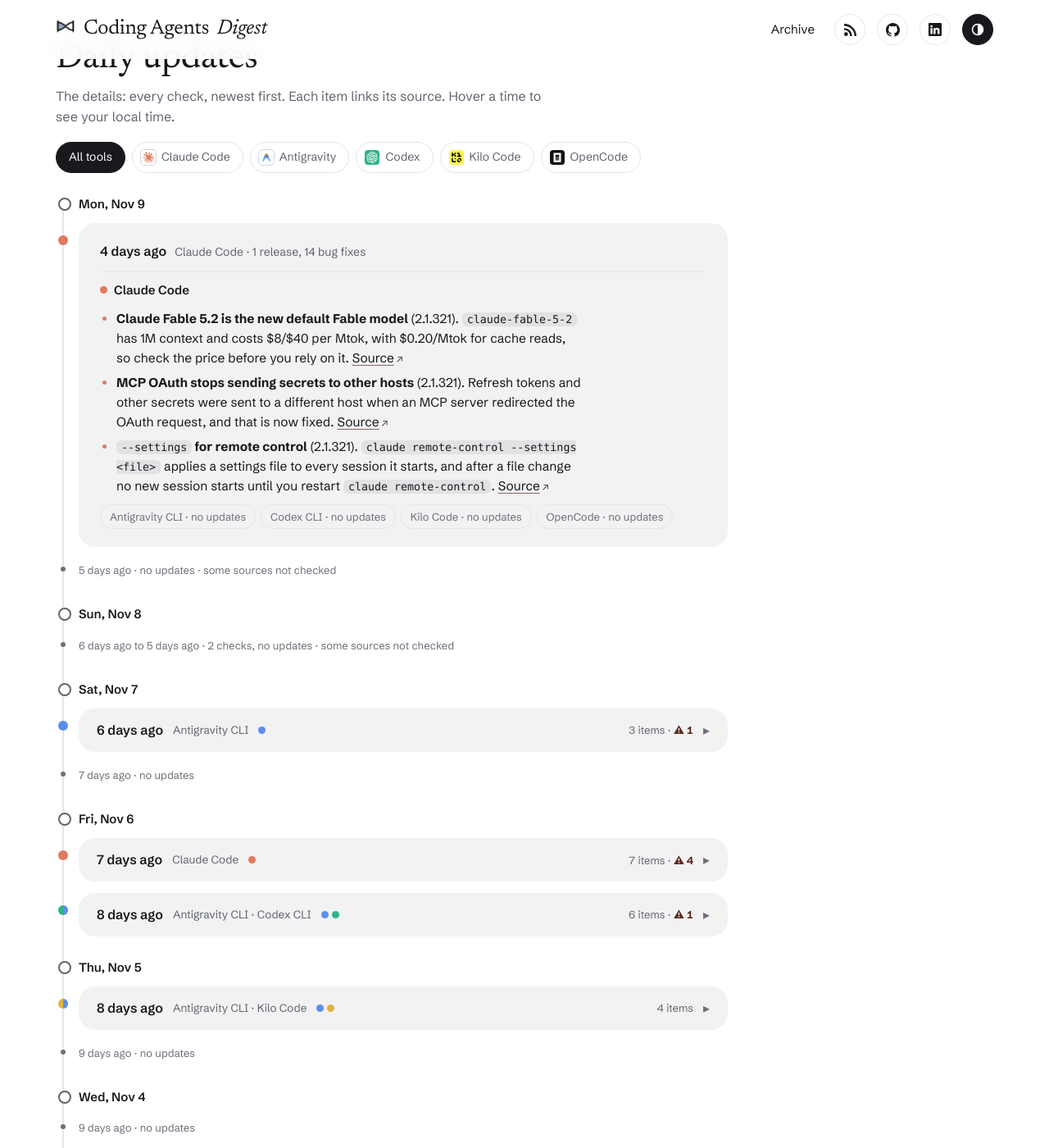
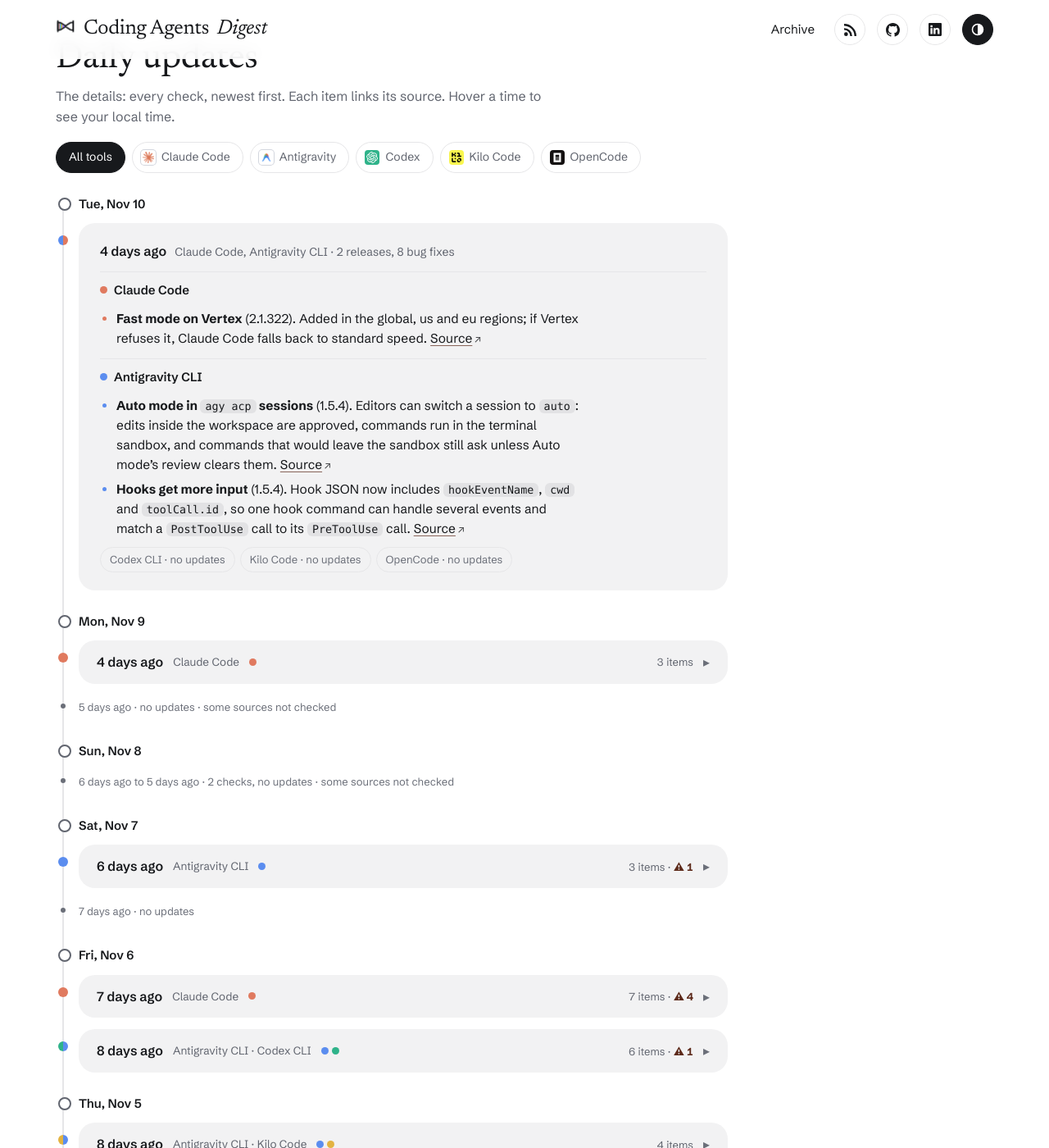
Before and after one commit to IbrahimSobh/coding-agents-digest, a Jekyll site: the page built from docs/index.html, in a window 1280 px wide and 1400 px high, scrolled down 4871 px. Shown: the whole window at 82% size. Built offline with Jekyll 4.4.1, drawn with Linux system fonts in a browser that asks for light colours; some of the changed text lies outside the part shown.

Commit message:
Check 2026-11-10 08:42: Claude Code, Antigravity CLI
Claude-Session: https://claude.ai/code/session_01FsAJh8PNTHGr1kmeTDvbif

```diff
--- a/docs/_data/brief.json
+++ b/docs/_data/brief.json
@@ -1,8 +1,8 @@
 {
- "updated": "2026-11-09T23:41+02:00",
- "updated_label": "Nov 9, 23:41",
- "window": "Nov 2 to Nov 9, 2026",
- "headline": "Claude Code 2.1.319 and Antigravity CLI 1.5.3 fix security holes; headless runs now exit non-zero when refused or cut short.",
+ "updated": "2026-11-10T08:42+02:00",
+ "updated_label": "Nov 10, 08:42",
+ "window": "Nov 3 to Nov 10, 2026",
+ "headline": "Security fixes in Claude Code 2.1.319 and Antigravity 1.5.3 lead the week; 1.5.4 adds Auto mode for editors.",
  "themes": [
   {
    "tag": "Security",
--- a/docs/_data/headlines.json
+++ b/docs/_data/headlines.json
@@ -50,5 +50,6 @@
  {"updated": "2026-11-08T08:41+02:00", "window": "Nov 1 to Nov 8, 2026", "headline": "Claude Code 2.1.319 and Antigravity CLI 1.5.3 fix security holes; headless runs now exit non-zero when refused or cut short."},
  {"updated": "2026-11-08T23:41+02:00", "window": "Nov 1 to Nov 8, 2026", "headline": "Claude Code 2.1.319 and Antigravity CLI 1.5.3 fix security holes; headless runs now exit non-zero when refused or cut short."},
  {"updated": "2026-11-09T08:41+02:00", "window": "Nov 2 to Nov 9, 2026", "headline": "Claude Code 2.1.319 and Antigravity CLI 1.5.3 fix security holes; headless runs now exit non-zero when refused or cut short."},
- {"updated": "2026-11-09T23:41+02:00", "window": "Nov 2 to Nov 9, 2026", "headline": "Claude Code 2.1.319 and Antigravity CLI 1.5.3 fix security holes; headless runs now exit non-zero when refused or cut short."}
+ {"updated": "2026-11-09T23:41+02:00", "window": "Nov 2 to Nov 9, 2026", "headline": "Claude Code 2.1.319 and Antigravity CLI 1.5.3 fix security holes; headless runs now exit non-zero when refused or cut short."},
+ {"updated": "2026-11-10T08:42+02:00", "window": "Nov 3 to Nov 10, 2026", "headline": "Security fixes in Claude Code 2.1.319 and Antigravity 1.5.3 lead the week; 1.5.4 adds Auto mode for editors."}
 ]
--- a/docs/_data/releases.json
+++ b/docs/_data/releases.json
@@ -279,5 +279,7 @@
  {"tool": "codex", "tag": "rust-v0.167.0", "date": "2026-11-06"},
  {"tool": "claude-code", "tag": "v2.1.319", "date": "2026-11-06"},
  {"tool": "antigravity-cli", "tag": "1.5.3", "date": "2026-11-07"},
- {"tool": "claude-code", "tag": "v2.1.321", "date": "2026-11-09"}
+ {"tool": "claude-code", "tag": "v2.1.321", "date": "2026-11-09"},
+ {"tool": "claude-code", "tag": "v2.1.322", "date": "2026-11-10"},
+ {"tool": "antigravity-cli", "tag": "1.5.4", "date": "2026-11-10"}
 ]
--- /dev/null
+++ b/docs/digests/2026-11-10-0842.md
@@ -0,0 +1,26 @@
+---
+layout: digest
+title: "Check: Nov 10, 2026, 08:42"
+date: 2026-11-10 08:42:00 +0200
+run: "Nov 10, 2026, 08:42 (Cairo)"
+since: "Nov 9, 2026, 23:41"
+quiet: false
+summary: "Antigravity CLI 1.5.4 adds Auto mode for editor sessions and new hook input; Claude Code 2.1.322 adds fast mode on Vertex."
+---
+Claude Code, Antigravity CLI · 2 releases, 8 bug fixes
+
+### Claude Code
+- **Fast mode on Vertex** (2.1.322). Added in the global, us and eu regions; if Vertex refuses it, Claude Code falls back to standard speed. [Source](https://github.com/anthropics/claude-code/releases/tag/v2.1.322)
+
+### Antigravity CLI
+- **Auto mode in `agy acp` sessions** (1.5.4). Editors can switch a session to `auto`: edits inside the workspace are approved, commands run in the terminal sandbox, and commands that would leave the sandbox still ask unless Auto mode's review clears them. [Source](https://github.com/google-antigravity/antigravity-cli/releases/tag/1.5.4)
+- **Hooks get more input** (1.5.4). Hook JSON now includes `hookEventName`, `cwd` and `toolCall.id`, so one hook command can handle several events and match a `PostToolUse` call to its `PreToolUse` call. [Source](https://github.com/google-antigravity/antigravity-cli/releases/tag/1.5.4)
+
+### Codex CLI
+- No updates since Nov 9, 2026, 23:41.
+
+### Kilo Code
+- No updates since Nov 9, 2026, 23:41.
+
+### OpenCode
+- No updates since Nov 9, 2026, 23:41.
```
Also changed, not shown: task/state.json (+6 -6 lines).
